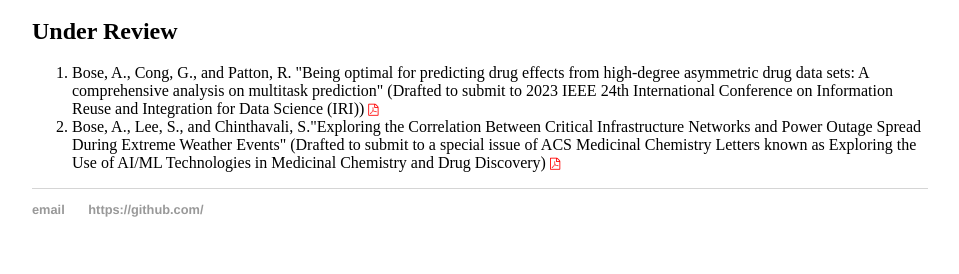
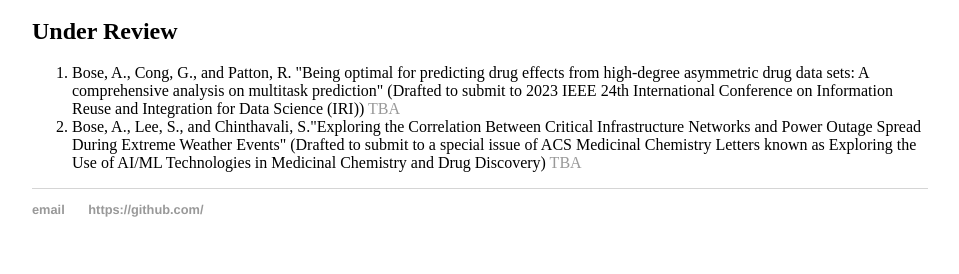
Before and after one commit to abose17/abose17.github.io, a Jekyll site: the page built from publications/index.html, in a window 1280 px wide. Shown: the part 1360-1634 px from the top of the page, without its empty margins (160-1119 px from the left). Built offline with Jekyll 4.4.1, drawn with Linux system fonts in a browser that asks for light colours.

Commit message:
Update index.html

```diff
--- a/publications/index.html
+++ b/publications/index.html
@@ -48,8 +48,8 @@ title: Personal Website of Avishek Bose
 	</ol>
  <h2>Under Review</h2>
  <ol>
- <li> Bose, A., Cong, G., and Patton, R. "Being optimal for predicting drug effects from high-degree asymmetric drug data sets: A comprehensive analysis on multitask prediction" (Drafted to submit to 2023 IEEE 24th International Conference on Information Reuse and Integration for Data Science (IRI)) <a href="/publications/matGPT.pdf"> <i class="fa fa-file-pdf-o" style="font-size:12px;color:red"></i> </a> </li>
- <li> Bose, A., Lee, S., and Chinthavali, S."Exploring the Correlation Between Critical Infrastructure Networks and Power Outage Spread During Extreme Weather Events" (Drafted to submit to a special issue of ACS Medicinal Chemistry Letters known as Exploring the Use of AI/ML Technologies in Medicinal Chemistry and Drug Discovery) <a href="/publications/matGPT.pdf"> <i class="fa fa-file-pdf-o" style="font-size:12px;color:red"></i> </a> </li>
+ <li> Bose, A., Cong, G., and Patton, R. "Being optimal for predicting drug effects from high-degree asymmetric drug data sets: A comprehensive analysis on multitask prediction" (Drafted to submit to 2023 IEEE 24th International Conference on Information Reuse and Integration for Data Science (IRI)) <a href="/publications/TBA.pdf"> TBA </a> </li>
+ <li> Bose, A., Lee, S., and Chinthavali, S."Exploring the Correlation Between Critical Infrastructure Networks and Power Outage Spread During Extreme Weather Events" (Drafted to submit to a special issue of ACS Medicinal Chemistry Letters known as Exploring the Use of AI/ML Technologies in Medicinal Chemistry and Drug Discovery) <a href="/publications/TBA.pdf"> TBA </a> </li>
 </ol>
 
 </div><!-- /.blurb -->
```
